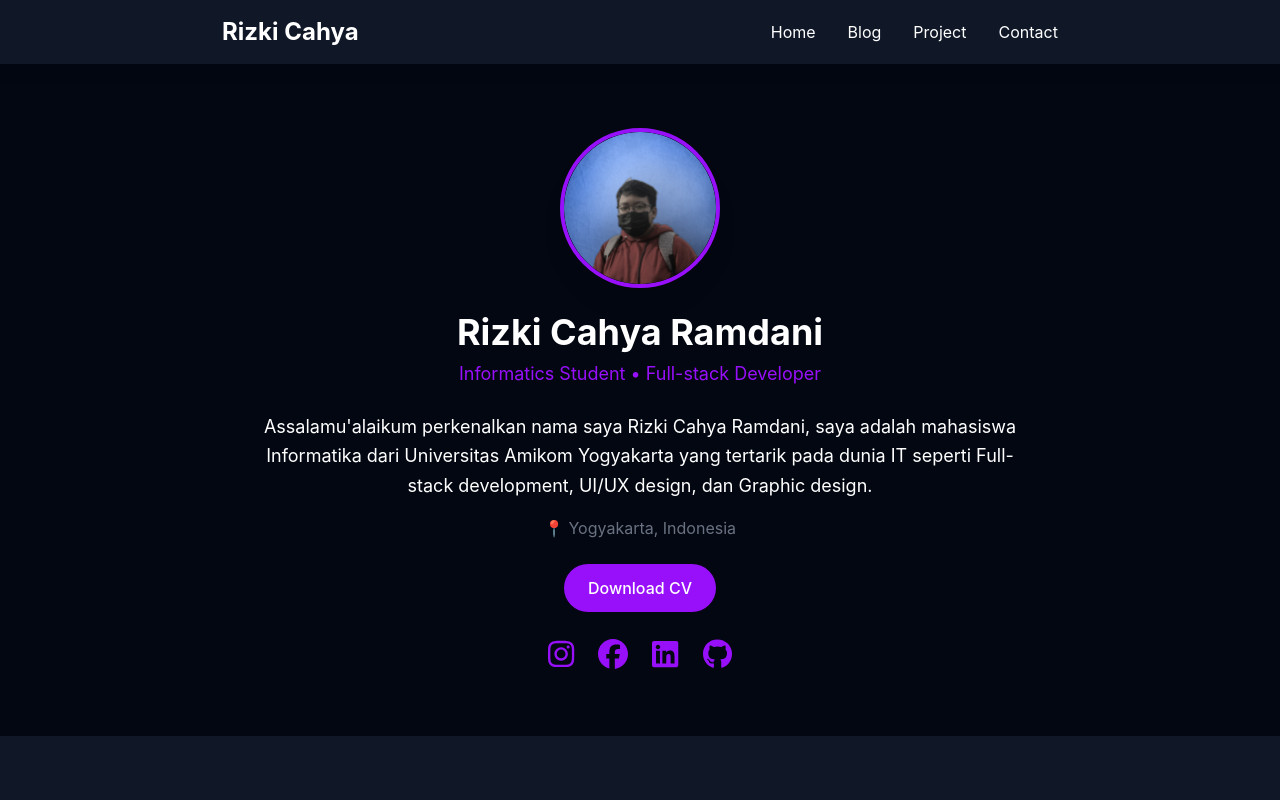
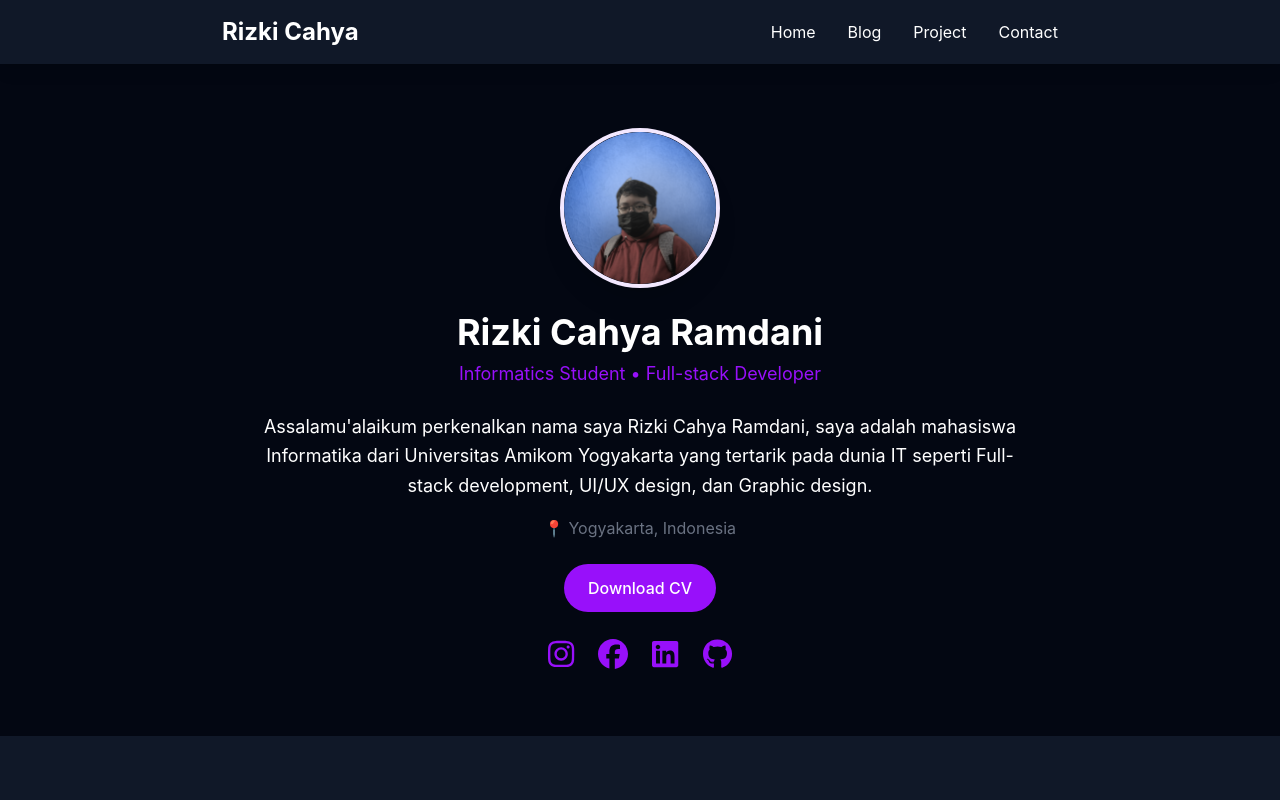
Before and after one commit to rizkicahyaa/WebProfile, a React (Vite) app: page / in a window 1280 px wide. Shown: the top 800 px of the page. Built offline with nearby package versions, Linux system fonts and the light colour scheme.

Commit message:
last update

```diff
--- a/src/App.jsx
+++ b/src/App.jsx
@@ -92,7 +92,7 @@ function App() {
         <img
           src={fotoprofil}
           alt="Foto Profil"
-          className="w-40 h-40 rounded-full border-4 border-purple-600 shadow-xl"
+          className="w-40 h-40 rounded-full border-4 border-purple-100 shadow-xl"
           data-aos="fade-down"
         />
         <h1 className="text-4xl font-bold mt-6" data-aos="fade-left" data-aos-delay="200">Rizki Cahya Ramdani</h1>
```
